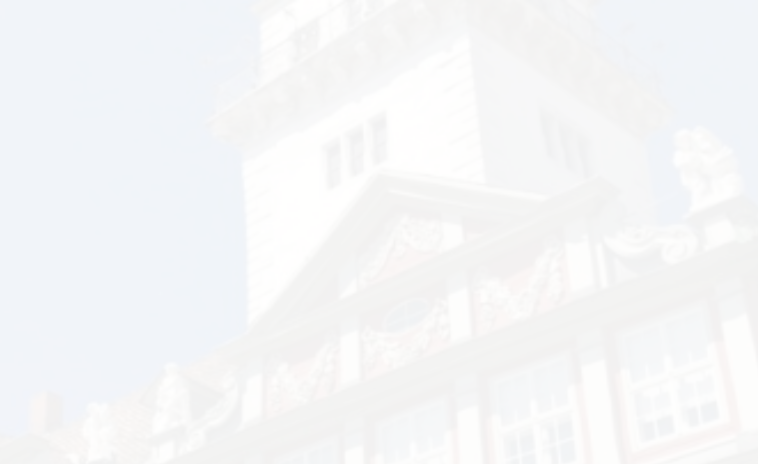
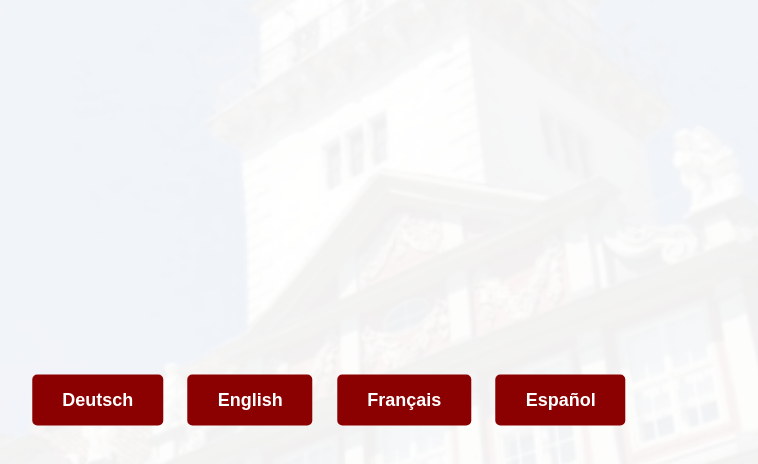
Before and after one commit to SchlossMuseumwf/willkommen, a plain HTML site: page index.html in a window 1280 px wide. Shown: the top 464 px of the page, without its empty margins (311-1069 px from the left). Drawn offline with Linux system fonts and the light colour scheme.

Commit message:
Update index.html

```diff
--- a/index.html
+++ b/index.html
@@ -12,7 +12,8 @@
             font-family: Arial, sans-serif;
         }
         /* Фон с изображением */
-        .background {
+        body::before {
+            content: "";
             position: absolute;
             top: 0;
             left: 0;
@@ -23,7 +24,8 @@
             z-index: -2;
         }
         /* Полупрозрачный белый слой поверх фона */
-        .overlay {
+        body::after {
+            content: "";
             position: absolute;
             top: 0;
             left: 0;
@@ -32,26 +34,50 @@
             background: rgba(255, 255, 255, 0.8); /* Белый слой с прозрачностью */
             z-index: -1;
         }
-        /* Прозрачный текст */
         .floating-text {
             position: absolute;
             white-space: nowrap;
             font-size: 48px; /* Крупный текст */
             font-weight: bold;
-            color: transparent; /* Прозрачный цвет текста */
-            background: url('watermark.png') no-repeat center center; /* Прозрачный фон для текста */
-            background-size: cover;
-            -webkit-background-clip: text; /* Обрезка фона текстом */
+            color: transparent; /* Прозрачный текст */
+            -webkit-background-clip: text;
             -webkit-text-fill-color: transparent; /* Полностью прозрачный текст */
+            background-clip: text;
+        }
+        .container {
+            position: absolute;
+            top: 50%;
+            left: 50%;
+            transform: translate(-50%, -50%);
+            text-align: center;
+            z-index: 1;
+        }
+        .button {
+            display: inline-block;
+            margin: 10px;
+            padding: 15px 30px;
+            font-size: 18px;
+            font-weight: bold;
+            color: white;
+            text-decoration: none;
+            border-radius: 5px;
+            background-color: #8B0000;
+            cursor: pointer;
+            transition: background-color 0.3s;
+        }
+        .button:hover {
+            background-color: #5A0000;
         }
     </style>
 </head>
 <body>
-    <!-- Фон с картинкой -->
-    <div class="background"></div>
-
-    <!-- Полупрозрачный белый слой -->
-    <div class="overlay"></div>
+    <!-- Кнопки для выбора языка -->
+    <div class="container">
+        <a href="de.html" class="button">Deutsch</a>
+        <a href="en.html" class="button">English</a>
+        <a href="fr.html" class="button">Français</a>
+        <a href="es.html" class="button">Español</a>
+    </div>
 
     <!-- JavaScript для плавающего текста -->
     <script>
@@ -70,10 +96,6 @@
             text.textContent = phrase;
             text.style.left = startX + 'px';
             text.style.top = startY + 'px';
-
-            // Привязка фона текста к экрану
-            text.style.backgroundPosition = `${startX}px ${startY}px`;
-
             body.appendChild(text);
 
             let x = startX;
@@ -81,7 +103,6 @@
             function move() {
                 x += direction;
                 text.style.left = x + 'px';
-                text.style.backgroundPosition = `${x}px ${startY}px`; // Обновляем фон вместе с текстом
 
                 if ((direction > 0 && x > window.innerWidth) || (direction < 0 && x < -text.offsetWidth)) {
                     x = direction > 0 ? -text.offsetWidth : window.innerWidth;
```
